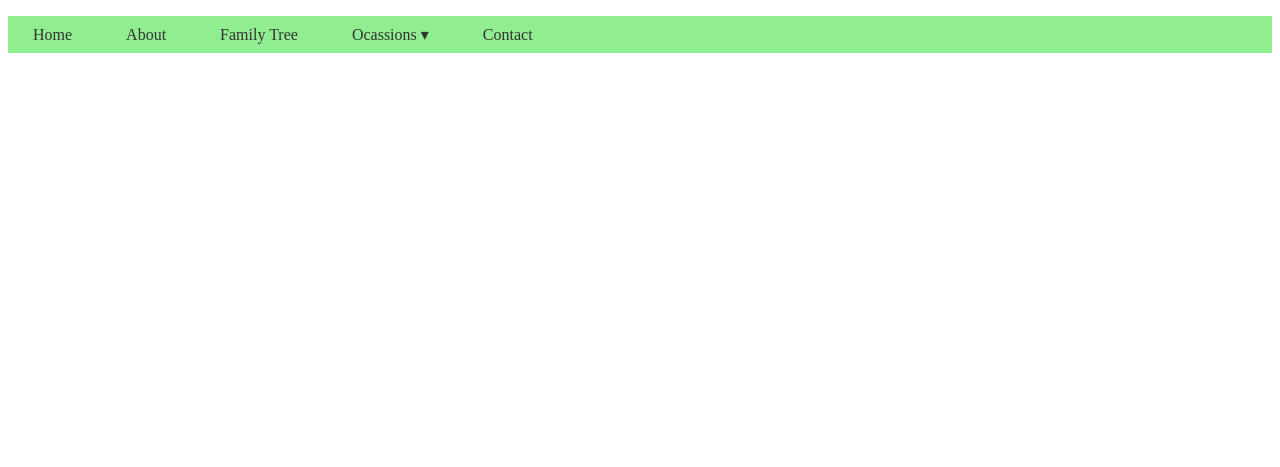
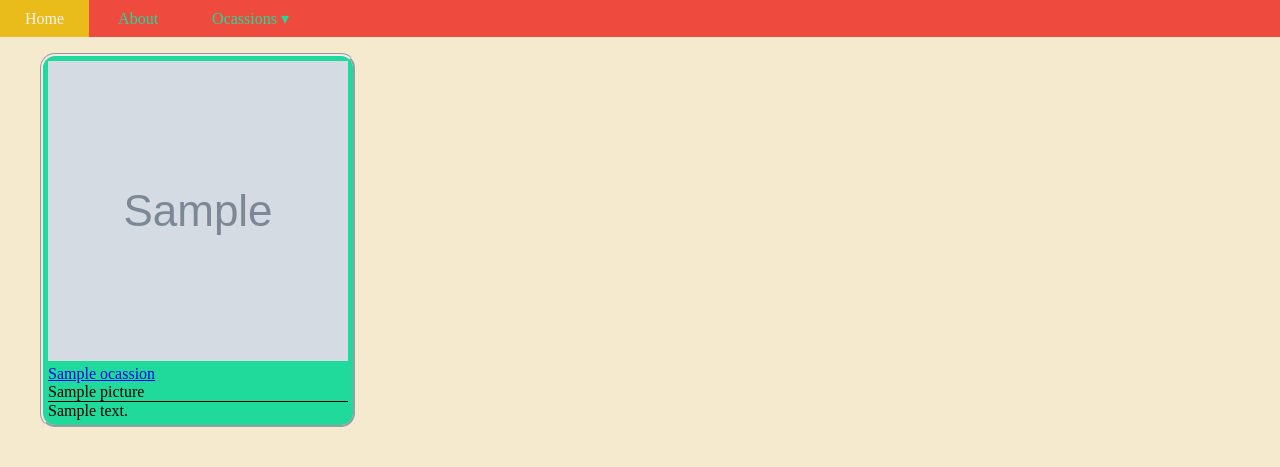
Before and after one commit to smjest0802/photo_viewing_site, a Django app: page /photos in a window 1280 px wide. Shown: the top 467 px of the page. Run offline with Django 3.2, Linux system fonts and the light colour scheme; tables that the repository leaves empty hold one stand-in row (values such as "Sample post"); grey boxes marked "Sample" are stand-in pictures.

Commit message:
- Added `uploadDate` to the list of fields to display in `admin.py` for the `Photos` Model - Updates to `Picture` Model   - Allowed `description` to be blank   - Added the field `uploadDate`   - Required `photo` to be populated - Updates to `Ocassion` Model   - Added the field `occuredDate` - CSS   - Updated the color scheme   - Insured the header is in the top right corner   - Added a border around the photos and associated text   - Added a line to seperate the title of the photo from the description - HTML   - Added the display for the home page   - Added a check to only add the description if populated - photos/urls.py   - removed the trailing slash - photos/views.py   - Updated the `index` view to order the Pictures in descending order by `uploadDate` and only return last 10

```diff
--- a/family_site/photos/admin.py
+++ b/family_site/photos/admin.py
@@ -5,7 +5,7 @@ from .models import Picture, Ocassion
 
 class PictureAdmin(admin.ModelAdmin):
     fieldsets = [
-        (None,  {'fields': ['title', 'description']}),
+        (None,  {'fields': ['title', 'description', 'uploadDate']}),
         (None,  {'fields': ['ocassion',]}),
         ('Photo', {'fields': ['photo', 'image_tag']})
 
--- a/family_site/photos/models.py
+++ b/family_site/photos/models.py
@@ -1,4 +1,5 @@
 from django.db import models
+import os, datetime
 
 loginChoices=[('gmail','Gmail'),
          ('facebook','Facebook'),
@@ -24,7 +25,9 @@ class Ocassion(models.Model):
     name = models.CharField('Name', max_length=100)
     description = models.CharField('Description', max_length=200)
 
-    fileLocation = models.CharField('File Location', max_length=30, blank = True) # TBD: Couldn't reference, try adding later.
+    occuredDate = models.DateTimeField('Date', default=datetime.datetime.utcnow)
+
+    fileLocation = models.CharField('File Location', max_length=30, blank = True)
 
     # Used to show text in 'admin' screens
     # TBD: Need to find a better way
@@ -32,19 +35,19 @@ class Ocassion(models.Model):
         return self.name
 
 
-# Temp location
-import os
 def get_upload_path(instance, filename):
     return os.path.join(instance.ocassion.fileLocation, filename)
 
 class Picture(models.Model):
     """Used to store the pictures"""
     title = models.CharField('Title', max_length=100)
-    description = models.CharField('Description', max_length=200)
+    description = models.CharField('Description', max_length=200, blank = True)
+
+    uploadDate = models.DateTimeField('Upload Date', default=datetime.datetime.utcnow)
 
     ocassion = models.ForeignKey(Ocassion, default=DEFAULT_OCASSION)
 
-    photo = models.ImageField(upload_to=get_upload_path, blank = True)
+    photo = models.ImageField(upload_to=get_upload_path)
 
     def image_tag(self):
         return u'<img src="%s" height="200px" width="200px"/>' % self.photo.url
--- a/family_site/photos/static/photos/index.css
+++ b/family_site/photos/static/photos/index.css
@@ -8,7 +8,8 @@ li {
 /* Page Header */
 ul.page_header {
     padding: 0;
-    background: #90EE90;
+    background: #ee4b3e;
+    margin: 0;
 }
 
 ul.page_header li {
@@ -21,18 +22,18 @@ ul.page_header li {
 ul.page_header li a {
     display: block;
     padding: 8px 25px;
-    color: #333;
+    color: #1fda9a;
     text-decoration: none;
 }
 
 ul.page_header li a:hover {
-    color: #fff;
-    background: #939393;
+    color: #f2f2f3;
+    background: #e9bc1b;
 }
 
 ul.page_header li ul.dropdown {
     min-width: 175px; /* Set width of the dropdown */
-    background: #f2f2f2;
+    background: #ee4b3e;
     display: none;
     position: absolute;
     z-index: 999; /* Stacking reference */
@@ -54,6 +55,10 @@ ul.page_header li ul.dropdown li a {
 
 /* End Page Header */
 
+body {
+    background: #f5eacd;
+    margin: 0;
+}
 
 img {
     height: 300px;
@@ -64,8 +69,20 @@ div.photo {
     float: left;
     margin-right: 20px;
     margin-bottom: 20px;
+
+    border-style: groove;
+    border-radius: 15px;
+
+    padding: 5px;
+    background: #1fda9a;
 }
 
 div.photoGroup {
     width: 700px;
 }
+
+div#description {
+    border-style: solid none none none;
+    border-width: 1px;
+    width: 300px;
+}
--- a/family_site/photos/templates/photos/index.html
+++ b/family_site/photos/templates/photos/index.html
@@ -10,21 +10,26 @@
         <ul class="page_header">
             <li><a href="/photos">Home</a></li>
             <li><a href="#">About</a></li>
+            <!-- Remove temporarly
             <li><a href="#">Family Tree</a></li>
+            -->
             <li>
                 <a href="#">Ocassions &#9662;</a>
                 <ul class="dropdown">
                     {% for ocassion in ocassions %}
-                        <li><a href="/photos/{{ ocassion.id }}/">{{ ocassion.linkText }}</a></li>
+                        <li><a href="/photos/{{ ocassion.id }}">{{ ocassion.linkText }}</a></li>
                     {% endfor %}
                 </ul>
             </li>
+            <!-- Remove temporarly
             <li><a href="#">Contact</a></li>
+            -->
         </ul>
 
 
         <ul>
             <div class="photoGroup">
+            <!-- Pictures for an Ocassion -->
             {% if ocassion_id %}
                 <div>{{ selected_ocassion.name }}</div>
                 <div>{{ selected_ocassion.description }}</div>
@@ -33,12 +38,29 @@
                     <li>
                         <div class="photo">
                         <img src="{{ MEDIA_URL }}{{ picture.photo.url}}"/>
-                        </br>{{ picture.title }}
-                        </br>{{ picture.description }}
+                        <div id="title">{{ picture.title }}</div>
+                        {% if picture.description %}
+                            <div id="description">{{ picture.description }}</div>
+                        {% endif %}
                         </div>
                     </li>
                 {% endfor %}
+
+            <!-- Pictures for Home page -->
             {% else %}
+                <div></div>
+                {% for picture in pictures %}
+                    <li>
+                        <div class="photo">
+                        <img src="{{ MEDIA_URL }}{{ picture.photo.url}}"/>
+                        </br><a href="/photos/{{ picture.ocassion.id }}">{{ picture.ocassion }}</a>
+                        <div id="title">{{ picture.title }}</div>
+                        {% if picture.description %}
+                            <div id="description">{{ picture.description }}</div>
+                        {% endif %}
+                        </div>
+                    </li>
+                {% endfor %}
             {% endif %}
             </div>
         </ul>
--- a/family_site/photos/urls.py
+++ b/family_site/photos/urls.py
@@ -6,7 +6,7 @@ from . import views
 
 urlpatterns = [
     url(r'^$', views.index, name='index'),
-    url(r'^/(?P<ocassion_id>[0-9]+)/$', views.ocassion, name='index'),
+    url(r'^/(?P<ocassion_id>[0-9]+)$', views.ocassion, name='index'),
 ] #+ static(settings.STATIC_URL, document_root=settings.STATIC_ROOT)
 
 if settings.DEBUG:
--- a/family_site/photos/views.py
+++ b/family_site/photos/views.py
@@ -8,7 +8,8 @@ from .models import Picture, Ocassion
 # Create your views here.
 def index(request):
 
-    pictures = Picture.objects.all()
+    # Only show the first 10 most recent photos
+    pictures = Picture.objects.order_by('-uploadDate')[:10]
     ocassions = Ocassion.objects.all()
 
     #return render(request, 'photos/index.html')
```
